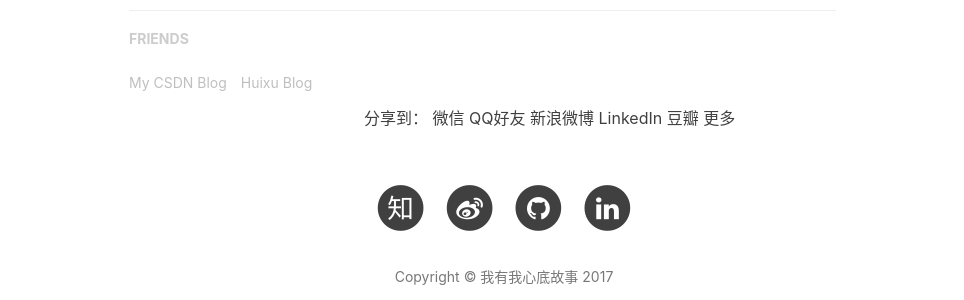
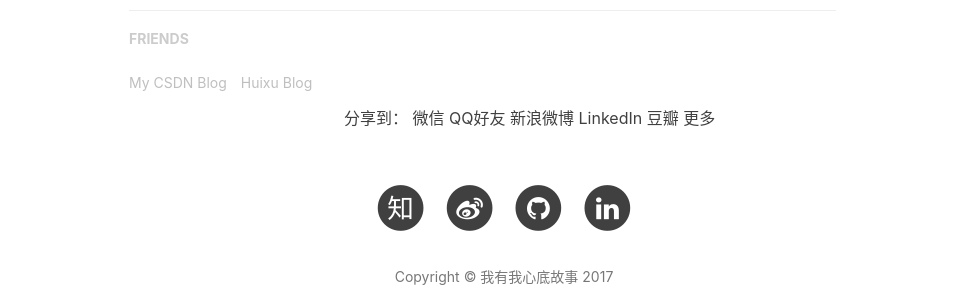
Before and after one commit to Tomy-Lee/Tomy-Lee.github.io, a Jekyll site: the page built from _posts/2017-11-13-golang-martini.md, in a window 1280 px wide. Shown: the part 4673-4973 px from the top of the page, without its empty margins (136-1100 px from the left). Built offline with Jekyll 4.4.1, drawn with Linux system fonts in a browser that asks for light colours; nearby versions of some CDN libraries; comment, search, counter and statistics services are not loaded.

Commit message:
Update post.html

```diff
--- a/_layouts/post.html
+++ b/_layouts/post.html
@@ -255,7 +255,7 @@
 
 
 <!-- JiaThis Button BEGIN -->
-<div class="jiathis_style" style="padding-left:500px">
+<div class="jiathis_style" style="padding-left:480px">
 	<span class="jiathis_txt">分享到：</span>
 	<a class="jiathis_button_weixin">微信</a>
 	<a class="jiathis_button_cqq">QQ好友</a>
```
